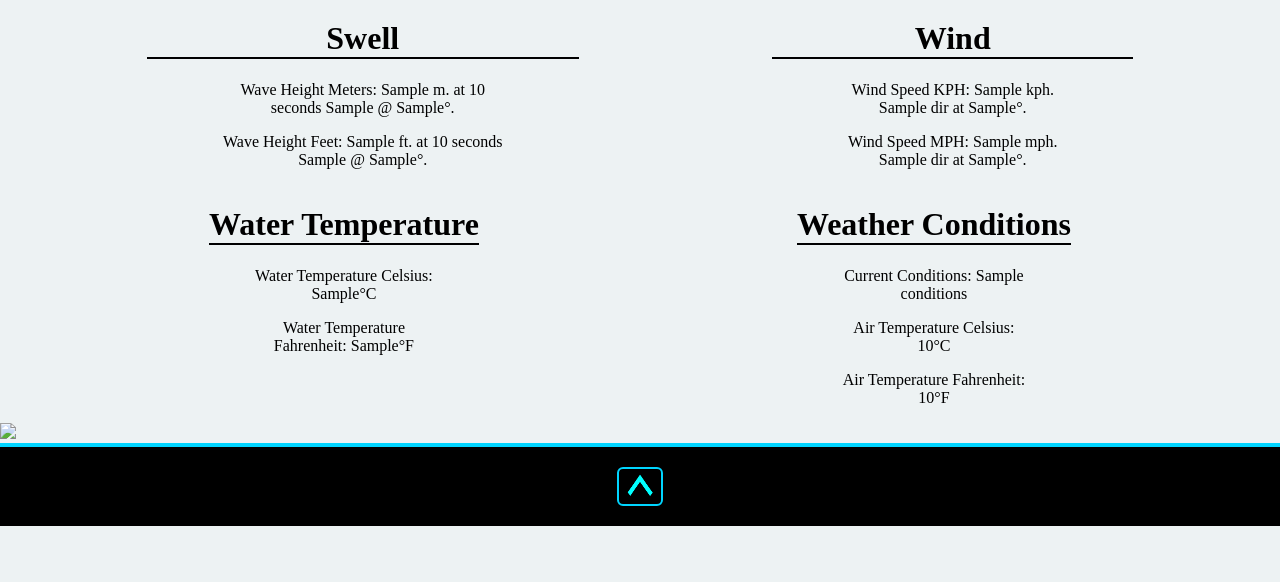
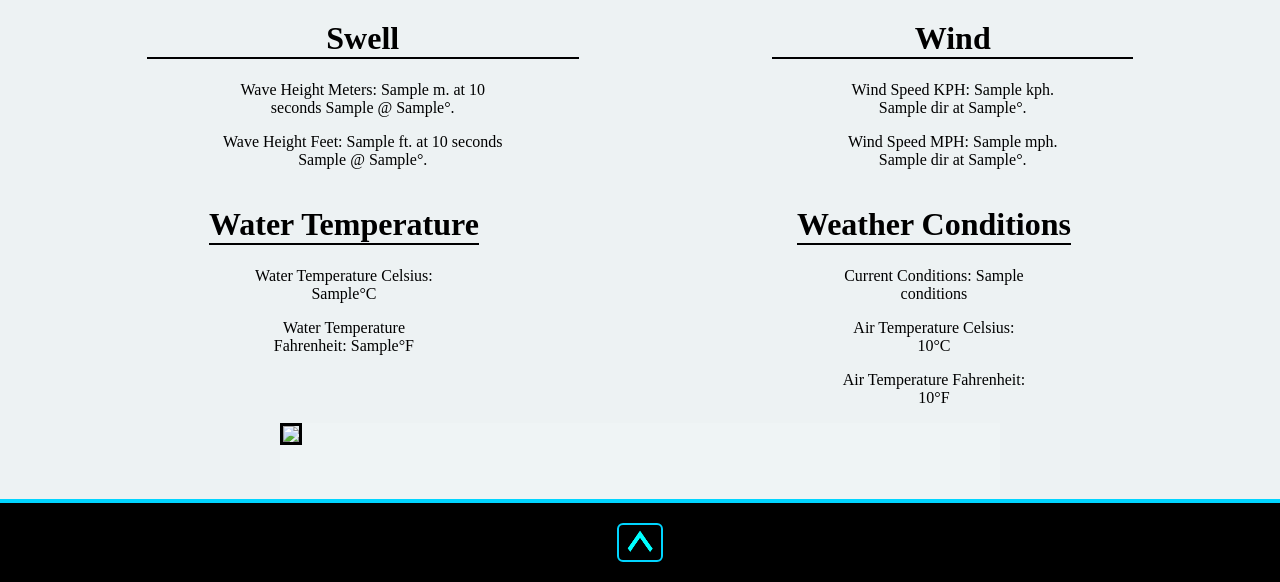
Before and after one commit to JohnFuhrm12/Django-PR-Surf, a Django app: template surf_report/templates/index.html in a window 1280 px wide. Shown: the part 433-1015 px from the top of the page. Before the commit the page ends 959 px from the top, so only its background shows below. Run offline with Django 4.2, Linux system fonts and the light colour scheme; the template is opened without the code that fills it: most values are stand-ins (such as "Sample title", 1, 10 or a date in 2020).

Commit message:
Add files via upload

```diff
--- a/surf_report/static/styles.css
+++ b/surf_report/static/styles.css
@@ -200,6 +200,20 @@ html, body {
     border-radius: 20px;
 }
 
+.forecast-block {
+    background-color: rgba(242, 246, 247, 0.329);
+    margin: 0 auto;
+    width: 720px;
+}
+
+.forecast {
+    background-color: rgba(201, 215, 218, 0.329);
+    width: 716px;
+    margin-bottom: 50px;
+    border-style: solid;
+    border-color: black;
+}
+
 /*/
 /*/
 
```
